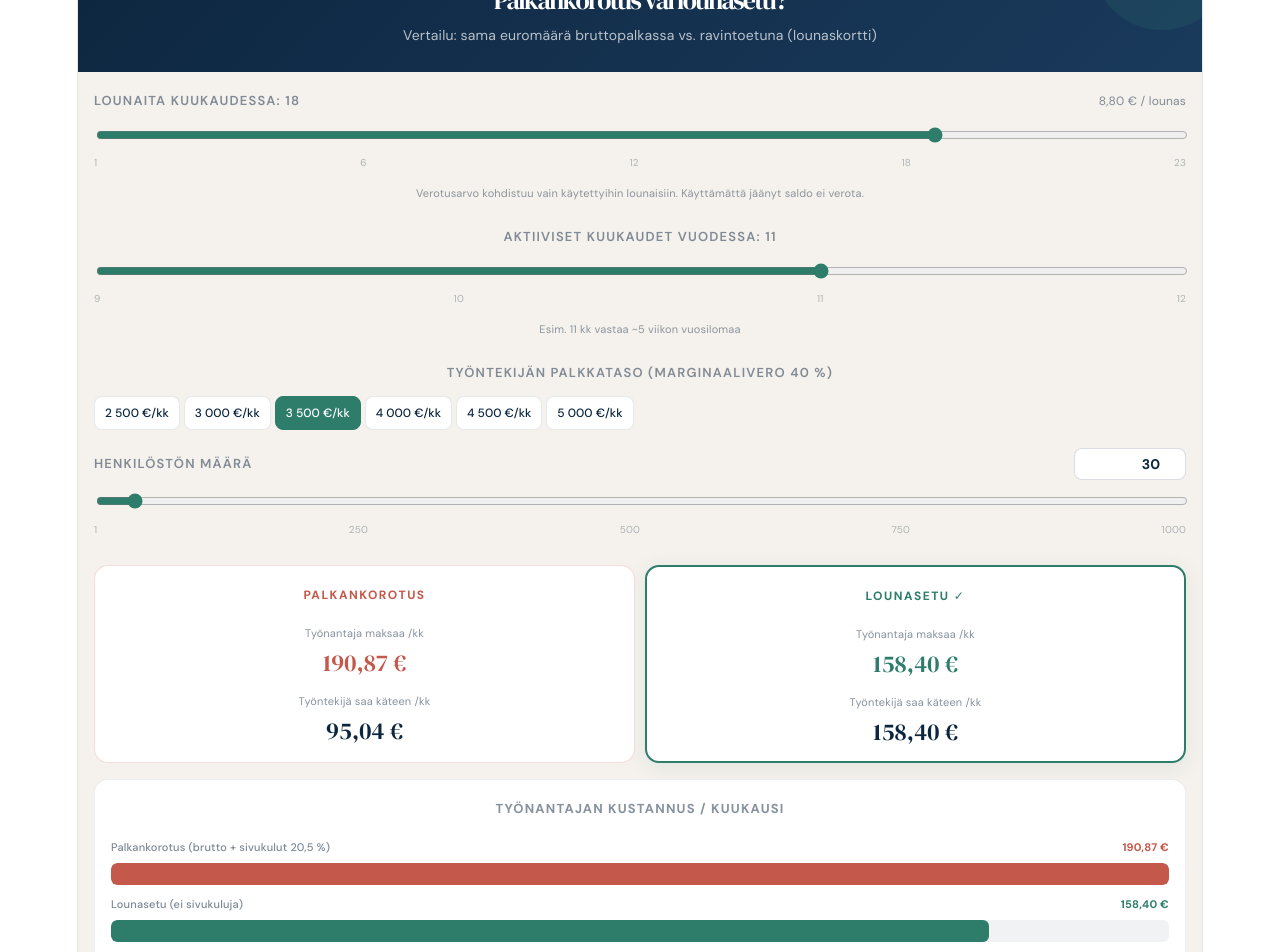
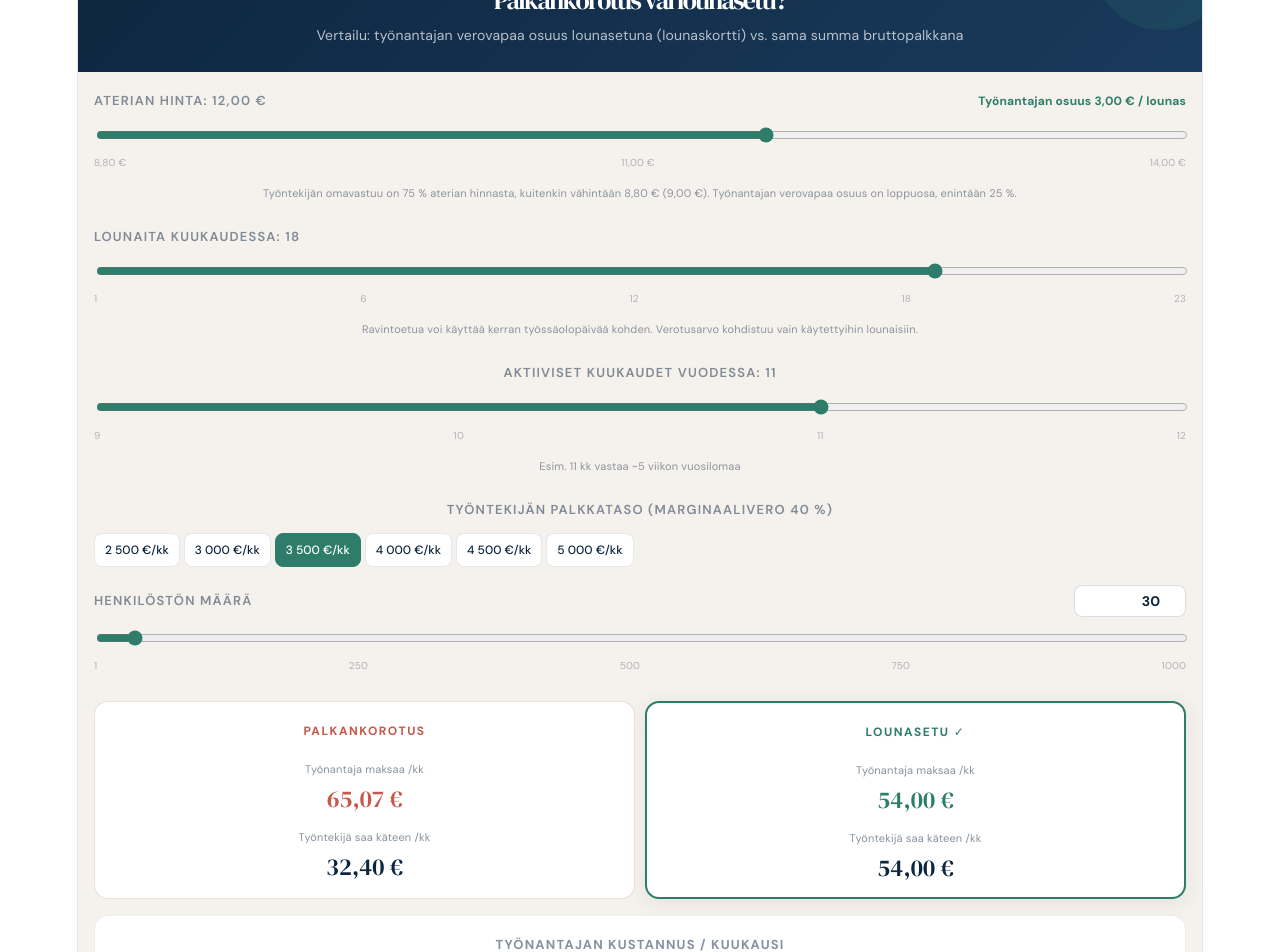
Before and after one commit to tuomaspesonen2-svg/verologia-lounasetu, a React (Vite) app: page / in a window 1280 px wide. Shown: the part 80-1032 px from the top of the page. Built offline with nearby package versions, Linux system fonts and the light colour scheme.

Commit message:
Korjaa lounasetu: omavastuu/työnantajan osuus -malli + aterian hinta -syöte

```diff
--- a/src/LounasetuLaskelma.jsx
+++ b/src/LounasetuLaskelma.jsx
@@ -6,9 +6,15 @@ const ACCENT = "#2E7D6B";
 const WARM = "#F5F1EC";
 const RED_SOFT = "#C4584A";
 
-// Ravintoedun verotusarvo 2026: 8,80 €/ateria, kun työnantajan kustannus 8,80–14,00 € (alv mukaan luettuna).
+// Lounasetu (kohdennettu maksuväline / lounaskortti) 2026:
+// Työntekijän omavastuu on 75 % aterian hinnasta, kuitenkin vähintään 8,80 €/ateria.
+// Työnantajan VEROVAPAA osuus on loppuosa, enintään 25 % aterian hinnasta.
+// Ravintoedulla maksettavan aterian enimmäishinta 2026: 14,00 €.
 // Lähde: Verohallinnon päätös 2026.
-const TAX_VALUE_PER_DAY = 8.80;
+const EMPLOYEE_MIN_SHARE = 8.80;   // työntekijän vähimmäisomavastuu / ateria
+const MEAL_PRICE_MIN = 8.80;
+const MEAL_PRICE_MAX = 14.00;
+const MEAL_PRICE_DEFAULT = 12.00;
 
 const SALARY_EXAMPLES = [
 { label: "2 500 €/kk", gross: 2500, marginalTax: 0.30 },
@@ -22,13 +28,8 @@ const SALARY_EXAMPLES = [
 const SIVUKULUT_RATE = 0.205;
 const EMPLOYEES_MIN = 1;
 const EMPLOYEES_MAX = 1000;
-// Lounaita kuukaudessa — verotus kohdistuu vain todellisiin käyttökertoihin,
-// ei automaattisesti jokaiselle työpäivälle. Range kattaa kaikki realistiset
-// käyttötasot: kerran viikossa (n. 4) → lähes joka työpäivä (23).
 const LUNCHES_MIN = 1;
 const LUNCHES_MAX = 23;
-// Käytännössä lounasetu kertyy vain työkuukausina; vuosiloman aikana ei kertymää.
-// Oletus 11 kk vastaa noin 5 viikon vuosilomaa. Käyttäjä voi säätää.
 const ACTIVE_MONTHS_DEFAULT = 11;
 
 function fmt(n) {
@@ -65,6 +66,7 @@ export default function LounasetuLaskelma() {
 const [salaryIdx, setSalaryIdx] = useState(2);
 const [employees, setEmployees] = useState(30);
 const [activeMonths, setActiveMonths] = useState(ACTIVE_MONTHS_DEFAULT);
+const [mealPrice, setMealPrice] = useState(MEAL_PRICE_DEFAULT);
 
 const salary = SALARY_EXAMPLES[salaryIdx];
 
@@ -76,17 +78,20 @@ export default function LounasetuLaskelma() {
 };
 
 const calc = useMemo(() => {
-    // Verotehokas malli: työnantaja kustantaa täsmälleen ravintoedun verotusarvon
-    // → ei sivukuluja työnantajalle, ei verotettavaa etua työntekijälle.
-    // Etu lasketaan käytettyjen lounaiden mukaan, ei automaattisesti jokaiselle työpäivälle.
-    const monthlyBenefit = TAX_VALUE_PER_DAY * lunches;
+// Lounaskortti-malli: työntekijän omavastuu = 75 % aterian hinnasta, väh. 8,80 €.
+// Työnantajan verovapaa osuus = aterian hinta − omavastuu (enintään 25 %).
+const omavastuu = Math.max(0.75 * mealPrice, EMPLOYEE_MIN_SHARE);
+const employerPerMeal = Math.max(0, mealPrice - omavastuu);
+
+// Työntekijän verovapaa hyöty = työnantajan osuus (ei koko aterian hinta).
+const monthlyBenefit = employerPerMeal * lunches;
 const yearlyBenefit = monthlyBenefit * activeMonths;
 
-    // Vertailu palkankorotukseen (sama euromäärä bruttopalkkana)
+// Vertailu: sama euromäärä (työnantajan osuus) bruttopalkankorotuksena
 const employerCostSalary = monthlyBenefit * (1 + SIVUKULUT_RATE);
 const employeeNetSalary = monthlyBenefit * (1 - salary.marginalTax);
 
-    // Lounasetuna (verovapaa, ei sivukuluja)
+// Lounasetuna työnantajan verovapaa osuus menee työntekijälle täysimääräisenä
 const employerCostBenefit = monthlyBenefit;
 const employeeNetBenefit = monthlyBenefit;
 
@@ -100,6 +105,7 @@ export default function LounasetuLaskelma() {
 const totalCostSalaryYear = employerCostSalary * activeMonths * employees;
 
 return {
+omavastuu, employerPerMeal,
 monthlyBenefit, yearlyBenefit,
 employerCostSalary, employeeNetSalary,
 employerCostBenefit, employeeNetBenefit,
@@ -107,7 +113,7 @@ export default function LounasetuLaskelma() {
 employeeGainMonth, employeeGainYear,
 totalEmployerSavingsYear, totalCostBenefitYear, totalCostSalaryYear,
 };
-  }, [lunches, salary, employees, activeMonths]);
+}, [lunches, salary, employees, activeMonths, mealPrice]);
 
 const maxBar = Math.max(calc.employerCostSalary, calc.monthlyBenefit);
 
@@ -148,12 +154,50 @@ export default function LounasetuLaskelma() {
 fontSize: 14, color: "rgba(255,255,255,0.7)",
 margin: "8px 0 0", lineHeight: 1.5,
 }}>
-            Vertailu: sama euromäärä bruttopalkassa vs. ravintoetuna (lounaskortti)
+Vertailu: työnantajan verovapaa osuus lounasetuna (lounaskortti) vs. sama summa bruttopalkkana
 </p>
 </div>
 </div>
 
 <div style={{ padding: "16px 16px 100px" }}>
+
+{/* Meal price selector */}
+<div style={{ marginBottom: 18 }}>
+<div style={{
+display: "flex", justifyContent: "space-between", alignItems: "center",
+marginBottom: 10,
+}}>
+<div style={{
+fontSize: 13, fontWeight: 600, textTransform: "uppercase",
+letterSpacing: 1.2, color: "rgba(13,38,63,0.5)",
+}}>
+Aterian hinta: {fmt(mealPrice)} €
+</div>
+<div style={{ fontSize: 12, color: ACCENT, fontWeight: 700 }}>
+Työnantajan osuus {fmt(calc.employerPerMeal)} € / lounas
+</div>
+</div>
+<input
+type="range"
+min={MEAL_PRICE_MIN}
+max={MEAL_PRICE_MAX}
+step={0.10}
+value={mealPrice}
+onChange={(e) => setMealPrice(Number(e.target.value))}
+style={{ width: "100%", accentColor: ACCENT }}
+/>
+<div style={{
+display: "flex", justifyContent: "space-between",
+fontSize: 10, color: "rgba(13,38,63,0.3)",
+}}>
+<span>8,80 €</span><span>11,00 €</span><span>14,00 €</span>
+</div>
+<div style={{
+fontSize: 11, color: "rgba(13,38,63,0.45)", marginTop: 4,
+}}>
+Työntekijän omavastuu on 75 % aterian hinnasta, kuitenkin vähintään 8,80 € ({fmt(calc.omavastuu)} €). Työnantajan verovapaa osuus on loppuosa, enintään 25 %.
+</div>
+</div>
 
 {/* Lunches per month selector */}
 <div style={{ marginBottom: 18 }}>
@@ -166,9 +210,6 @@ export default function LounasetuLaskelma() {
 letterSpacing: 1.2, color: "rgba(13,38,63,0.5)",
 }}>
 Lounaita kuukaudessa: {lunches}
-            </div>
-            <div style={{ fontSize: 12, color: "rgba(13,38,63,0.5)" }}>
-              {fmt(TAX_VALUE_PER_DAY)} € / lounas
 </div>
 </div>
 <input
@@ -188,7 +229,7 @@ export default function LounasetuLaskelma() {
 <div style={{
 fontSize: 11, color: "rgba(13,38,63,0.45)", marginTop: 4,
 }}>
-            Verotusarvo kohdistuu vain käytettyihin lounaisiin. Käyttämättä jäänyt saldo ei verota.
+Ravintoetua voi käyttää kerran työssäolopäivää kohden. Verotusarvo kohdistuu vain käytettyihin lounaisiin.
 </div>
 </div>
 
@@ -372,7 +413,7 @@ export default function LounasetuLaskelma() {
 Työnantajan kustannus / kuukausi
 </div>
 <AnimBar value={calc.employerCostSalary} max={maxBar} color={RED_SOFT} label="Palkankorotus (brutto + sivukulut 20,5 %)" delay={0.1} />
-          <AnimBar value={calc.employerCostBenefit} max={maxBar} color={ACCENT} label="Lounasetu (ei sivukuluja)" delay={0.2} />
+<AnimBar value={calc.employerCostBenefit} max={maxBar} color={ACCENT} label="Lounasetu (työnantajan osuus, ei sivukuluja)" delay={0.2} />
 
 <div style={{
 marginTop: 14, fontSize: 13, fontWeight: 700, textTransform: "uppercase",
@@ -427,7 +468,7 @@ export default function LounasetuLaskelma() {
 paddingTop: 14,
 fontSize: 13, color: "rgba(255,255,255,0.8)", lineHeight: 1.6,
 }}>
-            {fmt(calc.monthlyBenefit)} € lounasetuna tuottaa työntekijälle <strong style={{ color: "#7FDBBA" }}>
+Työnantajan verovapaa osuus {fmt(calc.monthlyBenefit)} €/kk lounasetuna tuottaa työntekijälle <strong style={{ color: "#7FDBBA" }}>
 {fmt(calc.employeeGainMonth)} € enemmän</strong> kuussa kuin sama summa palkankorotuksena.
 Samalla työnantaja <strong style={{ color: "#7FDBBA" }}>säästää {fmt(calc.employerSavingsMonth)} €</strong> sivukuluissa.
 </div>
@@ -497,7 +538,7 @@ export default function LounasetuLaskelma() {
 fontSize: 10, color: "rgba(13,38,63,0.35)", lineHeight: 1.6,
 padding: "0 4px",
 }}>
-          Laskelma perustuu vuoden 2026 ravintoedun verotusarvoon 8,80 €/ateria, työnantajan sivukuluihin 20,5 % (TyEL, sairausvakuutus, työttömyysvakuutus, tapaturmavakuutus, ryhmähenkivakuutus) ja viitteellisiin marginaaliveroasteisiin. Laskelmassa oletetaan verotehokas malli: työnantaja kustantaa täsmälleen verotusarvon (8,80 €/lounas), jolloin etu on työntekijälle veroton ja työnantajalle vapaa sivukuluista. Verotus kohdistuu vain todellisiin käyttökertoihin, ei automaattisesti jokaiselle työpäivälle — käyttämättä jäänyt saldo ei aiheuta veroa. Jos työnantaja kustantaa enemmän kuin 8,80 €/lounas, ylittävä osa on verotettavaa palkkaa eikä laskelma sellaisenaan päde. Verotusarvo pätee kun lounaan välittömät kustannukset arvonlisäveroineen ovat 8,80–14,00 € (Verohallinnon päätös 2026). Todelliset verovaikutukset riippuvat yksilön tilanteesta.
+Laskelma perustuu lounasedun (kohdennettu maksuväline / lounaskortti) verotussääntöihin 2026. Työntekijän omavastuu aterian hinnasta on 75 %, kuitenkin vähintään 8,80 €/ateria; työnantajan verovapaa osuus on loppuosa, enintään 25 % aterian hinnasta. Ravintoedulla maksettavan aterian enimmäishinta on 14,00 €. Vertailussa työnantajan verovapaata osuutta verrataan vastaavan suuruiseen bruttopalkankorotukseen (sivukulut 20,5 %: TyEL, sairausvakuutus, työttömyysvakuutus, tapaturmavakuutus, ryhmähenkivakuutus) ja viitteellisiin marginaaliveroasteisiin. Työnantajan on täsmäytettävä ladatut saldot toteutuneiden työssäolopäivien mukaisiksi vähintään vuosittain. Marginaaliveroasteet ovat viitteellisiä, ja todelliset verovaikutukset riippuvat yksilön tilanteesta.
 <br /><br />
 Verologia.fi — Työsuhde-etujen koulutus yrityksille
 </div>
```
Lines whose indentation alone changed are shown as unchanged.
